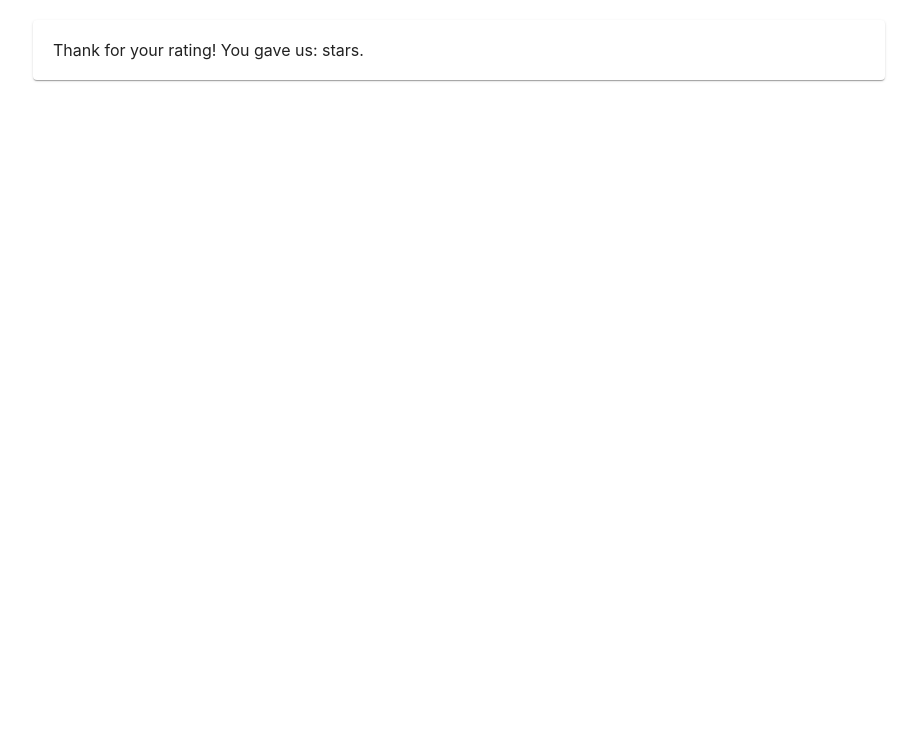
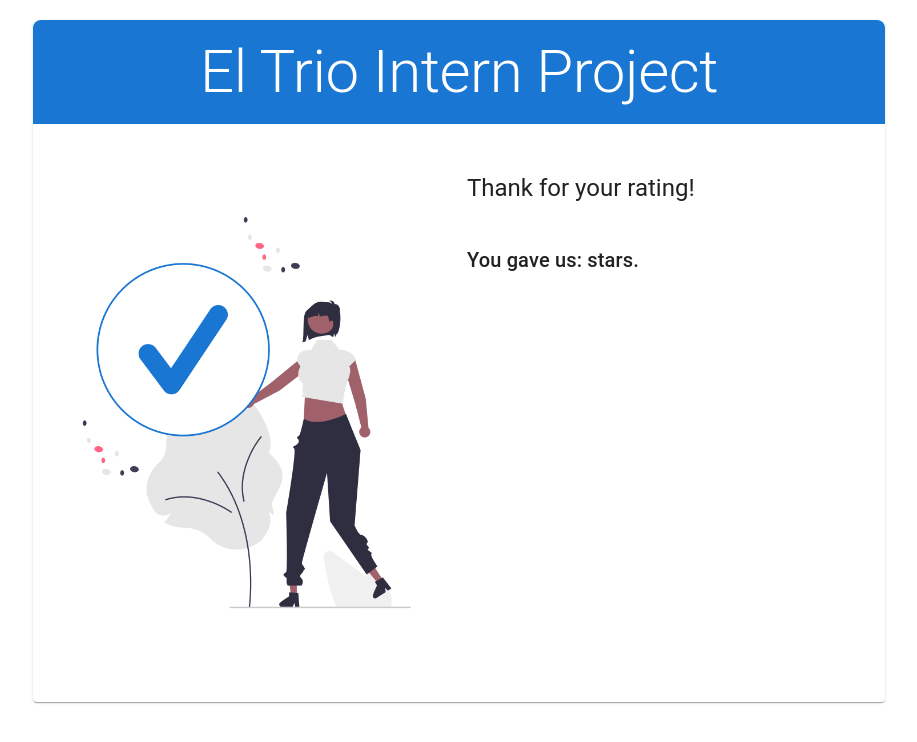
Before and after one commit to ireshka/mail-sender, a Next.js app: page /rating in a window 1280 px wide. Shown: the top 742 px of the page, without its empty margins (181-1098 px from the left). Built offline with nearby package versions, Linux system fonts and the light colour scheme.

Commit message:
feat: add basic styling for <Rating /> page

```diff
--- a/pages/rating.tsx
+++ b/pages/rating.tsx
@@ -9,11 +9,15 @@ import {
   TextField,
   Typography,
   Alert,
+  CardHeader,
+  Grid,
 } from "@mui/material";
 import { useRouter } from "next/router";
 import { GetServerSideProps, InferGetServerSidePropsType } from "next";
 import { ParsedUrlQuery } from "querystring";
 import { SendMail } from "../api/sendMail";
+import { styled } from "@mui/system";
+import Image from "next/image";
 
 type ExpectedQuery = {
   mail: string;
@@ -64,7 +68,7 @@ const Rating = ({
           mail: queryObject.mail,
           rating: queryObject.rating,
         });
-        console.log('Response from backend:')
+        console.log("Response from backend:");
         console.log(data);
       }
     };
@@ -72,22 +76,65 @@ const Rating = ({
     sendRating();
   });
 
+  const WrapperBox = styled(Box)`
+    padding: 16px;
+  `;
+
   return (
     <Container maxWidth="md">
-      <Card
+      <Paper
         sx={{
-          padding: "20px",
+          padding: "0",
           marginTop: "20px",
         }}
       >
+        <Box
+          sx={{
+            backgroundColor: "#1976d2",
+            borderTopLeftRadius: "8px",
+            borderTopRightRadius: "8px",
+          }}
+        >
+          <WrapperBox>
+            <Typography
+              variant="h2"
+              component="h1"
+              color="common.white"
+              align="center"
+            >
+              El Trio Intern Project
+            </Typography>
+          </WrapperBox>
+        </Box>
+
+        <WrapperBox>
+          <Grid container spacing={2} sx={{ pt: 4, pb: 4 }}>
+            <Grid item xs={12} sm={6}>
+              <Image
+                src="/complete.png"
+                alt=""
+                width={704}
+                height={844}
+                layout="responsive"
+              />
+            </Grid>
+            <Grid item xs={12} sm={6}>
               {rating !== null ? (
-          <Box>Thank for your rating! You gave us: {rating} stars.</Box>
+                <Box>
+                  <Typography variant="h5" sx={{pb: 5}}>Thank for your rating!</Typography>
+                  <Typography variant="h6">
+                    You gave us: <strong>{rating}</strong> stars.
+                  </Typography>
+                </Box>
               ) : (
                 <Alert severity="error">
                   The old gnomes ate your answer. Please rate us again.
                 </Alert>
               )}
-      </Card>
+            </Grid>
+          </Grid>
+        </WrapperBox>
+      </Paper>
     </Container>
   );
 };
```
Also changed, not shown: public/complete.png (added). Lines whose indentation alone changed are shown as unchanged.
